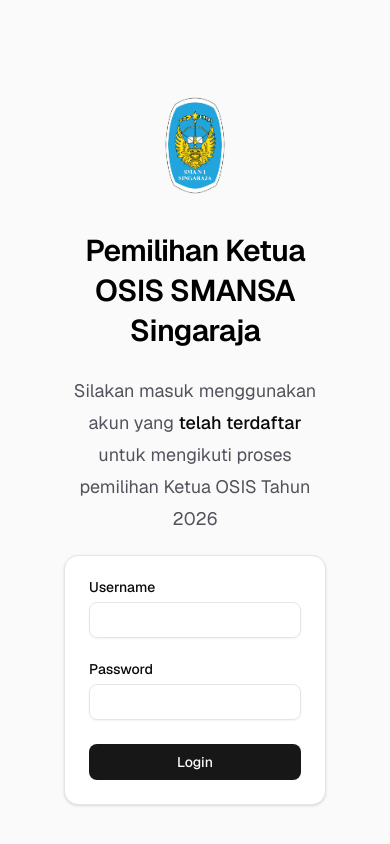
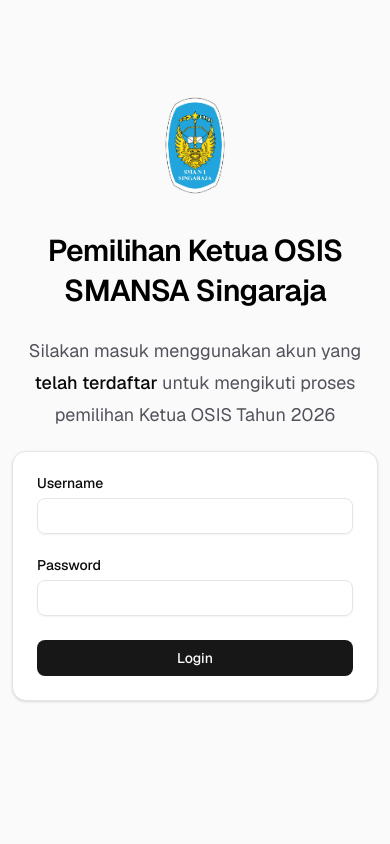
Before and after one commit to wahyusttrn/pemilos-smansa, a Next.js app: page /login in a window 390 px wide. Built offline with nearby package versions, Linux system fonts and the light colour scheme.

Commit message:
style: responsive padding-x

```diff
--- a/app/login/page.tsx
+++ b/app/login/page.tsx
@@ -62,7 +62,7 @@
 
   return (
     <div className="flex min-h-screen items-center justify-center bg-zinc-50 font-sans">
-      <main className="flex gap-5 min-h-screen w-full max-w-3xl flex-col items-center pt-20 px-16">
+      <main className="flex gap-5 min-h-screen w-full max-w-3xl flex-col items-center pt-20 sm:px-16 px-3">
         <div className="w-[200px]">
           <Image
             className="w-full"
--- a/app/page.tsx
+++ b/app/page.tsx
@@ -89,7 +89,7 @@
 
   return (
     <div className="flex min-h-screen items-center justify-center bg-zinc-50 font-sans">
-      <main className="flex gap-10 min-h-screen w-full max-w-3xl flex-col items-center pt-20 px-16">
+      <main className="flex gap-10 min-h-screen w-full max-w-3xl flex-col items-center pt-20 sm:px-16 px-3">
         <div className="flex flex-col items-center gap-2 text-center">
           <h1 className="max-w-xs text-3xl font-semibold leading-10 tracking-tight text-black">Pilih dengan bijak</h1>
           <p className="max-w-md text-lg leading-8 text-zinc-600">
--- a/app/voted/page.tsx
+++ b/app/voted/page.tsx
@@ -40,7 +40,7 @@
 
   return (
     <div className="flex min-h-screen items-center justify-center bg-zinc-50 font-sans">
-      <main className="flex gap-5 min-h-screen w-full max-w-3xl flex-col items-center pt-20 px-16">
+      <main className="flex gap-5 min-h-screen w-full max-w-3xl flex-col items-center pt-20 sm:px-16 px-3">
         <div className="flex flex-col items-center gap-6 text-center">
           <h1 className="max-w-xs text-3xl font-semibold leading-10 tracking-tight text-black">
             Terima kasih atas partisipasinya!
```
